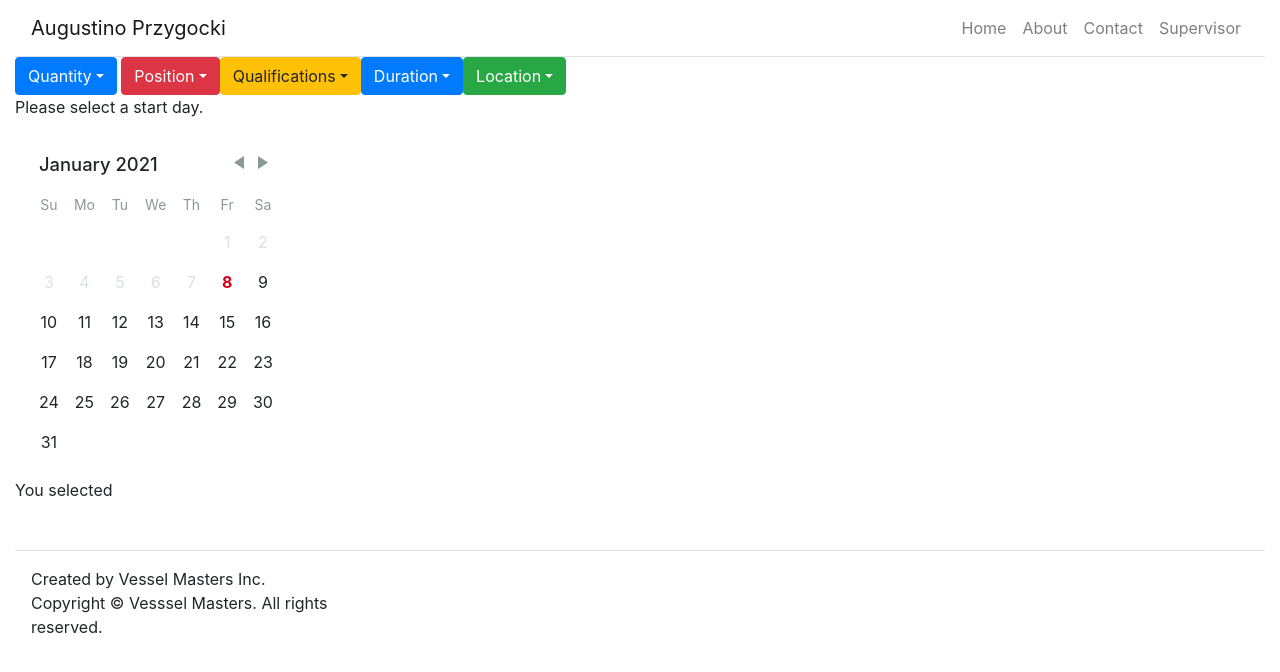
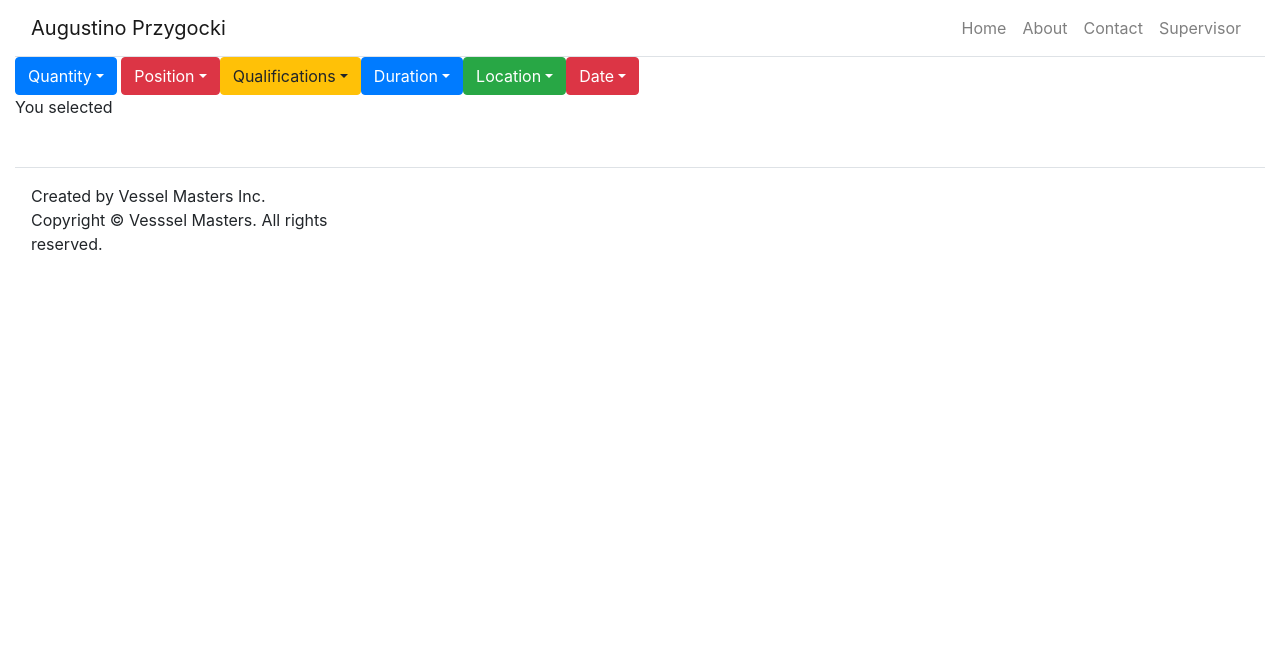
Before and after one commit to aprzygocki/dispatch, a React (Create React App) app: page /supervisor in a window 1280 px wide. Shown: the top 672 px of the page. Built offline with nearby package versions, Linux system fonts and the light colour scheme.

Commit message:
added hidden calendar as dropdown for date

```diff
--- a/src/pages/SupervisorPage.js
+++ b/src/pages/SupervisorPage.js
@@ -77,7 +77,14 @@ return(
         <Dropdown.Item eventKey="Call Supervisor for Location Start">Call Supervisor for Location Start</Dropdown.Item>
     </Dropdown.Menu>
   </Dropdown>
-  <Calendar/>
+  <Dropdown as={ButtonGroup} onSelect={handleSelect}>
+    <Dropdown.Toggle variant="danger" id="date"
+    >Date</Dropdown.Toggle>
+    <Dropdown.Menu className="super-colors">
+      <Calendar/>
+    </Dropdown.Menu>
+  </Dropdown>
+
 
   <div>You selected {value}</div>
 </>
```
Also changed, not shown: 1 other file (tests, documents, lock files or other folders).
